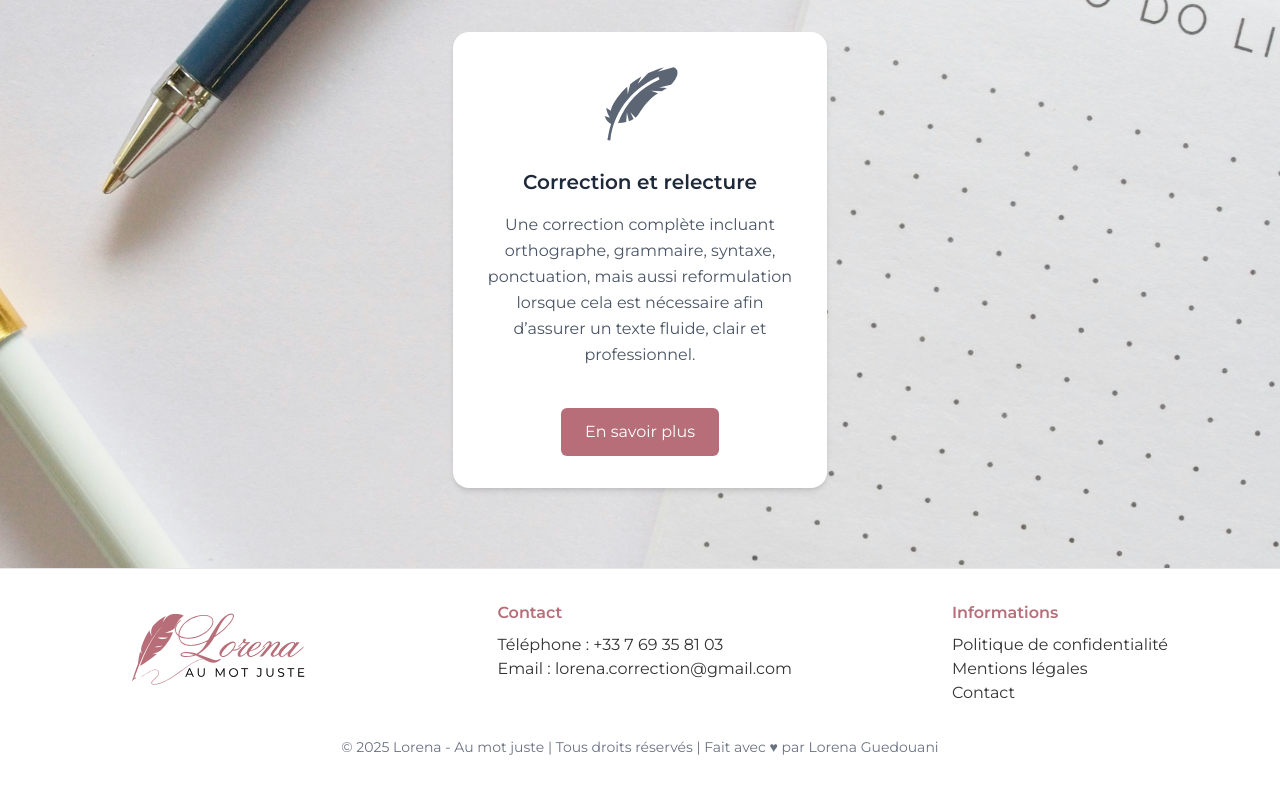
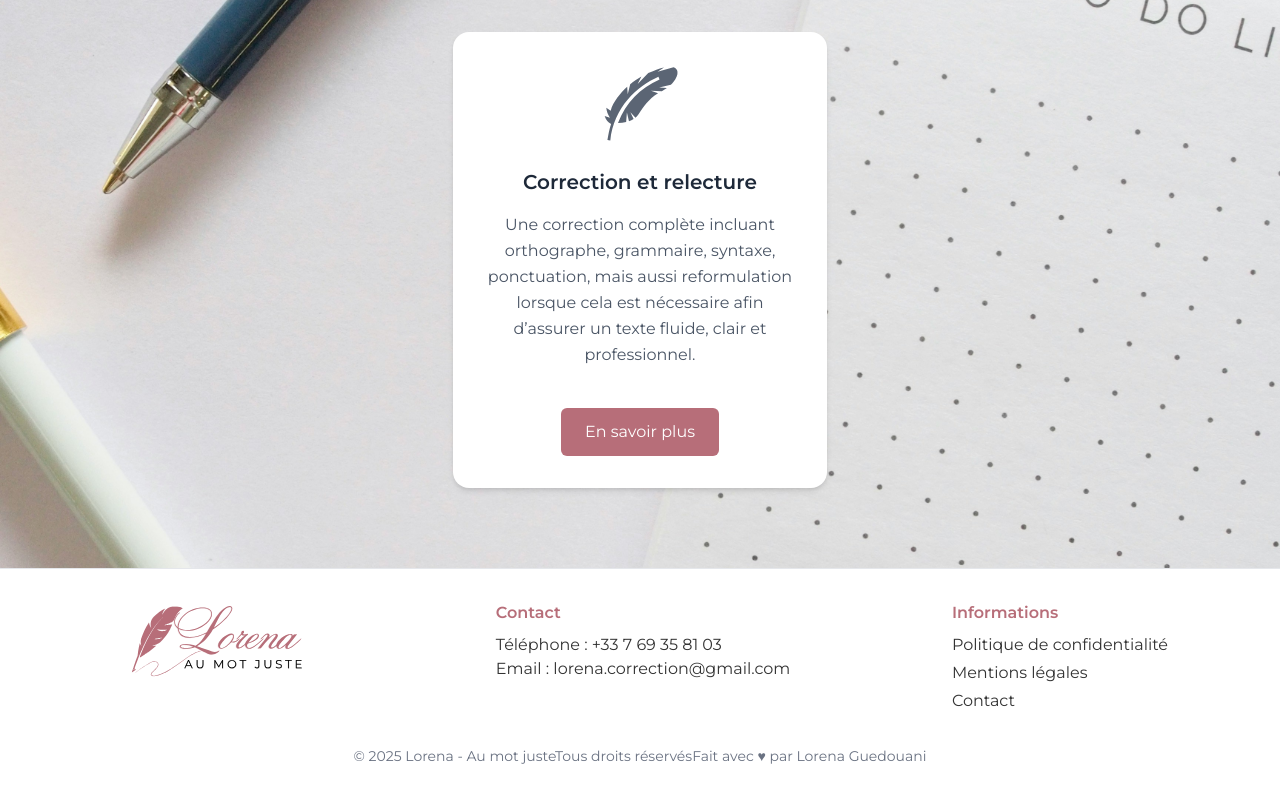
Before and after one commit to EthwallLo/lorena-website-correction, a Next.js app: page / in a window 1280 px wide. Shown: the part 2794-3594 px from the top of the page. Built offline with nearby package versions, Linux system fonts and the light colour scheme; a web font is replaced by a local one.

Commit message:
LGU : footer mobile

```diff
--- a/app/components/footer.tsx
+++ b/app/components/footer.tsx
@@ -1,21 +1,27 @@
 export default function Footer() {
   return (
     <footer className="bg-white border-t border-gray-200 py-8">
-      <div className="max-w-6xl mx-auto flex justify-between items-start px-6 md:px-12 gap-40">
+      <div className="max-w-6xl mx-auto flex flex-col md:flex-row justify-between items-start px-6 md:px-12 gap-10">
 
-        <div className="flex flex-col items-start">
-          <img src="/logo-moderne.svg" alt="Lorena - Au mot juste" className="h-24 w-auto" />
+        <div className="hidden md:flex flex-col items-start">
+          <img src="/logo-moderne.svg" alt="Lorena - Au mot juste" className="h-20 w-auto" />
         </div>
 
-        <div className="text-[#333333] flex flex-col items-start whitespace-nowrap">
+        <div className="text-[#333333] flex flex-col items-start">
           <h4 className="font-semibold mb-2 text-[#B76E79]">Contact</h4>
-          <p>Téléphone : <a href="tel:+33769358103" className="hover:underline">+33 7 69 35 81 03</a></p>
-          <p>Email : <a href="mailto:lorena.correction@gmail.com" className="hover:underline">lorena.correction@gmail.com</a></p>
+          <p>
+            Téléphone :
+            <a href="tel:+33769358103" className="hover:underline"> +33 7 69 35 81 03</a>
+          </p>
+          <p>
+            Email :
+            <a href="mailto:lorena.correction@gmail.com" className="hover:underline"> lorena.correction@gmail.com</a>
+          </p>
         </div>
 
-        <div className="text-[#333333] flex flex-col items-start whitespace-nowrap">
+        <div className="text-[#333333] flex flex-col items-start">
           <h4 className="font-semibold mb-2 text-[#B76E79]">Informations</h4>
-          <ul>
+          <ul className="space-y-1">
             <li><a href="/confidentialite" className="hover:underline">Politique de confidentialité</a></li>
             <li><a href="/mentions-legales" className="hover:underline">Mentions légales</a></li>
             <li><a href="/contact" className="hover:underline">Contact</a></li>
@@ -24,8 +30,12 @@ export default function Footer() {
 
       </div>
 
-      <div className="max-w-6xl mx-auto text-center text-sm text-gray-500 mt-8 whitespace-nowrap overflow-x-auto">
-        © {new Date().getFullYear()} Lorena - Au mot juste | Tous droits réservés | Fait avec ♥ par Lorena Guedouani
+      <div className="max-w-6xl mx-auto text-center text-sm text-gray-500 mt-8 px-4 leading-relaxed">
+        © {new Date().getFullYear()} Lorena - Au mot juste
+        <br className="md:hidden" />
+        Tous droits réservés
+        <br className="md:hidden" />
+        Fait avec ♥ par Lorena Guedouani
       </div>
     </footer>
   );
--- a/app/page.tsx
+++ b/app/page.tsx
@@ -7,7 +7,7 @@ export default function HomePage() {
 
       {/* Ajouter packs + section accessibilité + infos à comprendre tarifs + correction après traduction - relire sites web*/}
 
-      <section className="w-full relative min-h-[80vh] md:min-h-screen flex justify-center items-center bg-cover bg-center"
+      <section className="w-full relative min-h-screen md:min-h-screen flex justify-center items-center bg-cover bg-center"
         style={{ backgroundImage: "url('/image-carnet.jpg')" }}>
         <div className="absolute inset-0 bg-black/10"></div>
         <div className="relative z-10 flex flex-col justify-center items-center h-full text-center px-6 md:px-12">
```
